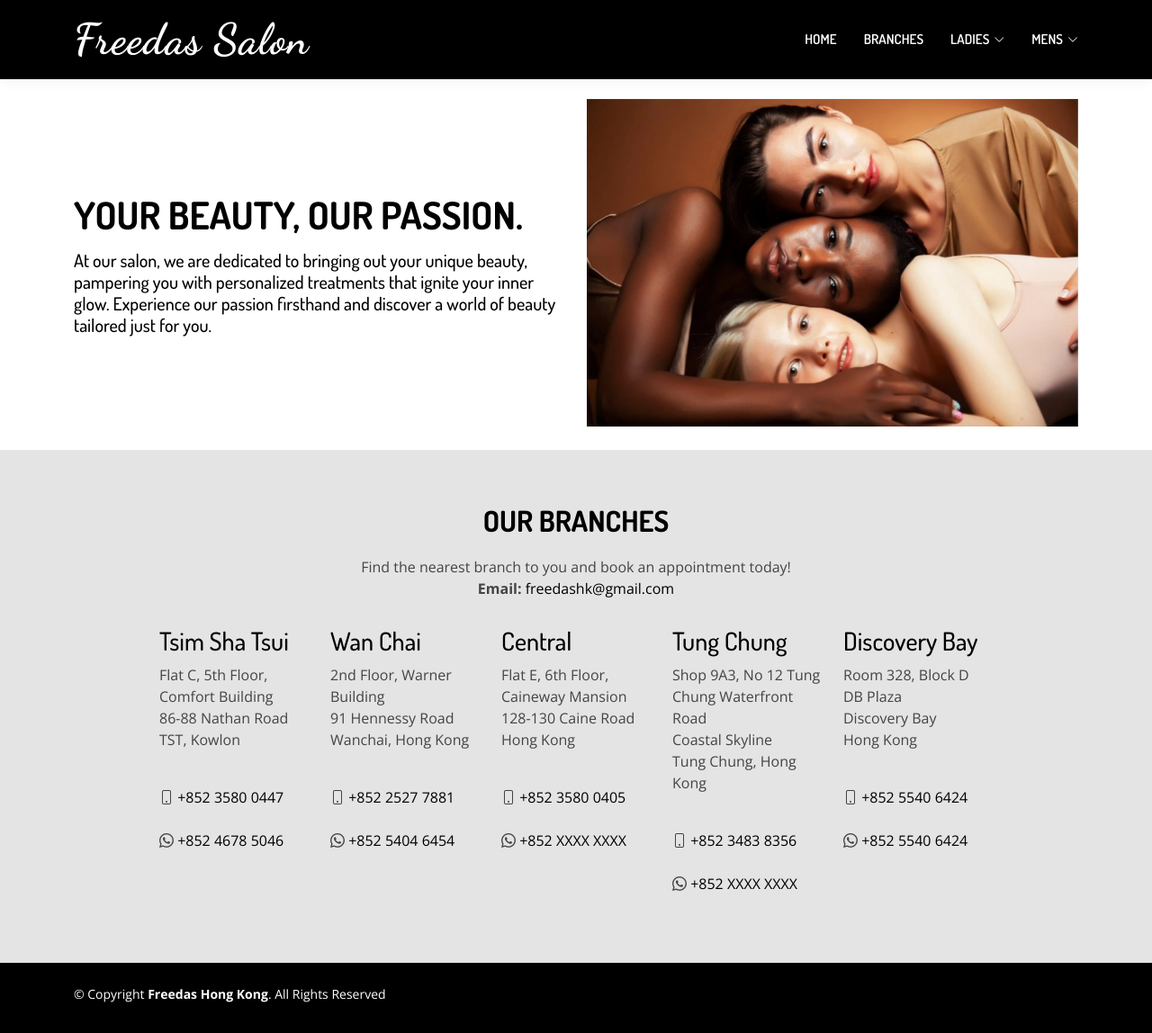
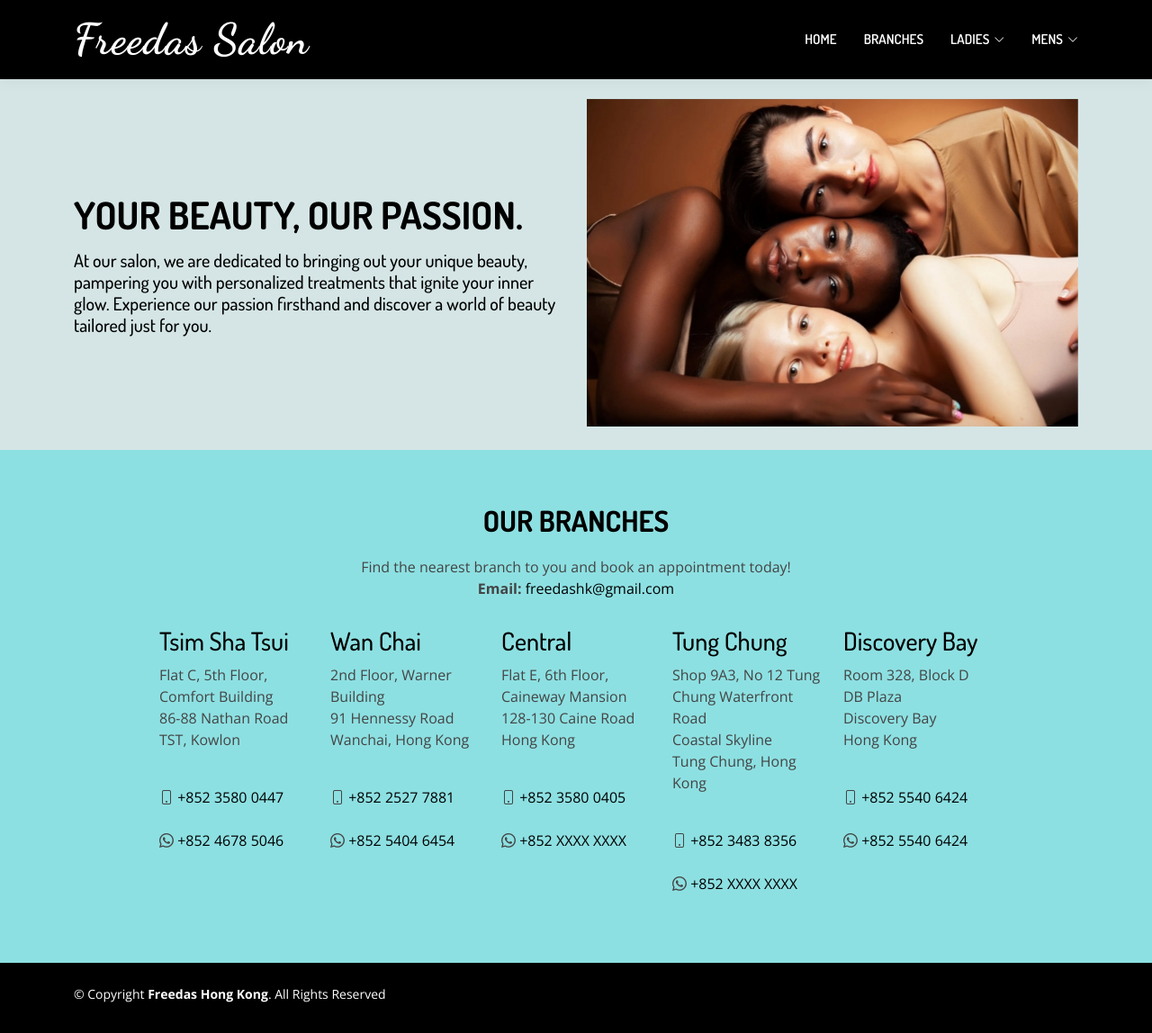
Before and after one commit to ignRyann/freedas, a plain HTML site: page index.html in a window 1280 px wide. Shown: the whole page at 90% size. Drawn offline with nearby package versions, Linux system fonts and the light colour scheme; no server answers.

Commit message:
colour changes

```diff
--- a/assets/css/style.css
+++ b/assets/css/style.css
@@ -320,7 +320,8 @@ h6 {
   width: 100%;
   height: 62.5vh;
   /* background: #3cc038; */
-  background: #ffffff;
+  /* background: #ffffff; */
+  background: #D5E5E5;
 }
 
 #hero .container {
@@ -402,7 +403,7 @@ section {
 }
 
 #branches {
-  background-color: #e4e4e4;
+  background-color: #8DE0E2;
 }
 
 #branches a {
@@ -410,7 +411,7 @@ section {
 }
 
 #branches a:hover {
-  color: white;
+  color: gray;
 }
 
 .section-title {
```
